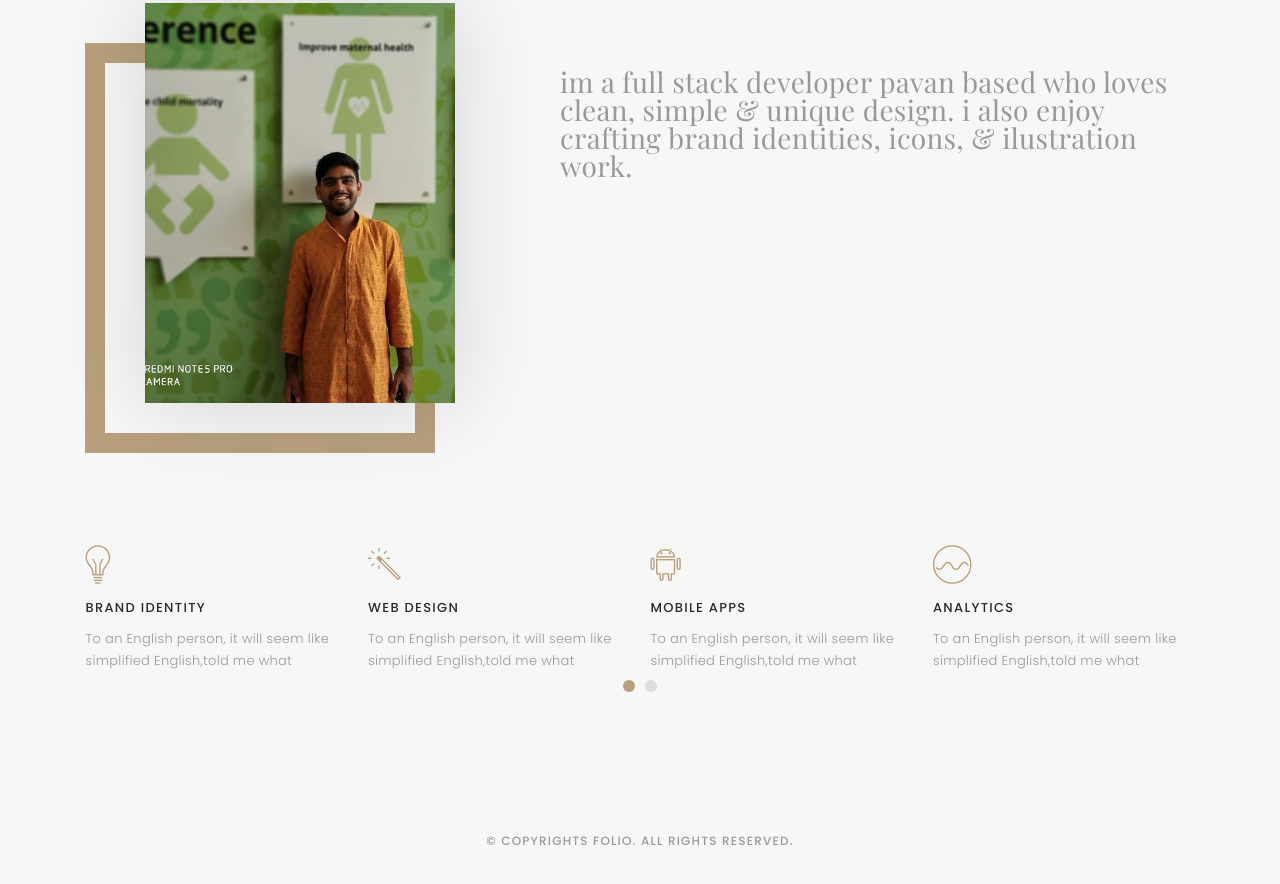
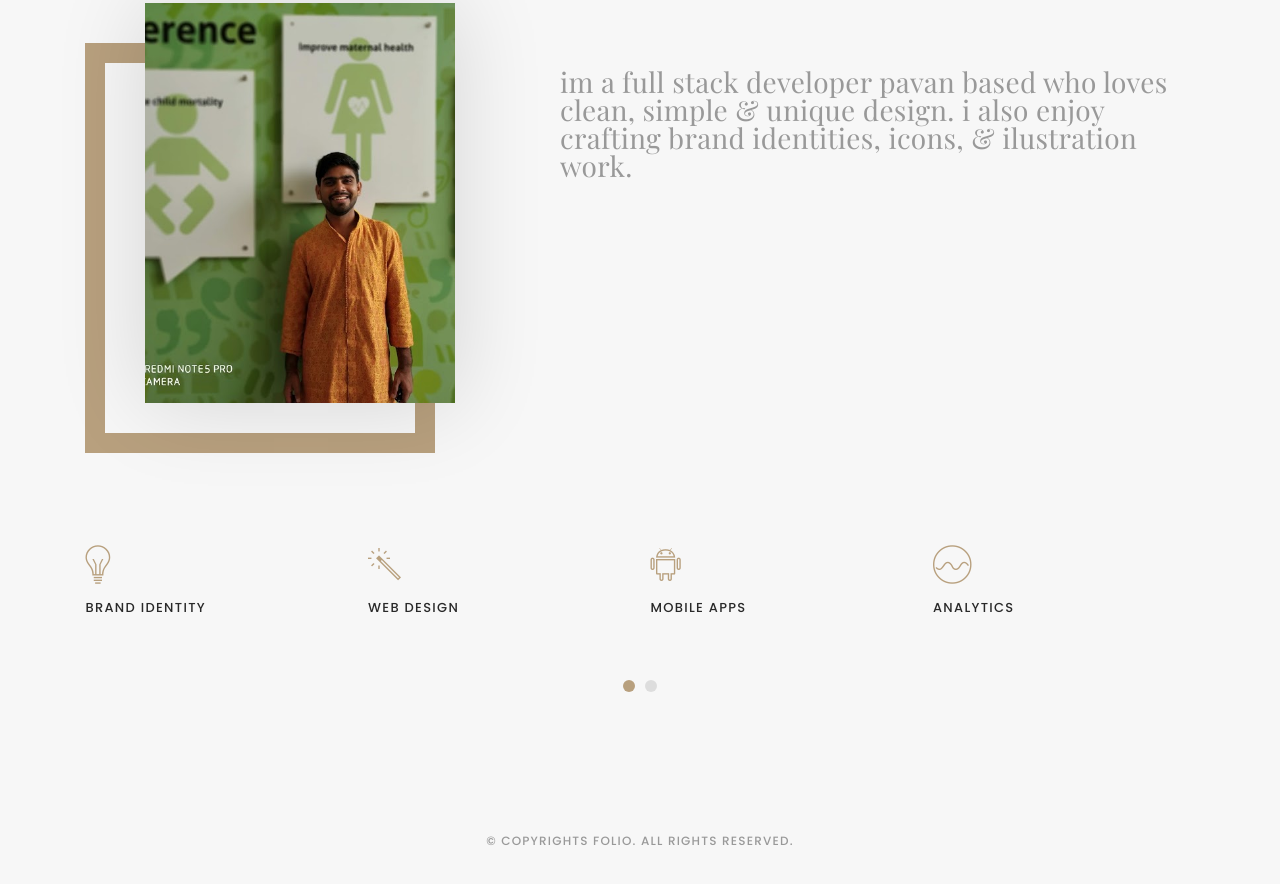
Before and after one commit to pavanbhansali95/pavanbhansali95.github.io, a plain HTML site: page index.html in a window 1280 px wide. Shown: the part 947-1831 px from the top of the page. Drawn offline with nearby package versions, Linux system fonts and the light colour scheme; files whose address does not match are found by name; a web font is replaced by a local one.

Commit message:
Update index.html

```diff
--- a/index.html
+++ b/index.html
@@ -132,7 +132,7 @@
 
             <i class="ion-ios-lightbulb-outline"></i>
             <span>BRAND IDENTITY</span>
-            <p class="separator">To an English person, it will seem like simplified English,told me what </p>
+            <p class="separator"></p>
 
           </div>
 
@@ -140,7 +140,7 @@
 
             <i class="ion-ios-color-wand-outline"></i>
             <span>WEB DESIGN</span>
-            <p class="separator">To an English person, it will seem like simplified English,told me what </p>
+            <p class="separator"> </p>
 
           </div>
 
@@ -148,7 +148,7 @@
 
             <i class="ion-social-android-outline"></i>
             <span>MOBILE APPS</span>
-            <p class="separator">To an English person, it will seem like simplified English,told me what </p>
+            <p class="separator"> </p>
 
           </div>
 
@@ -156,7 +156,7 @@
 
             <i class="ion-ios-analytics-outline"></i>
             <span>Analytics</span>
-            <p class="separator">To an English person, it will seem like simplified English,told me what </p>
+            <p class="separator"> </p>
 
           </div>
 
```
